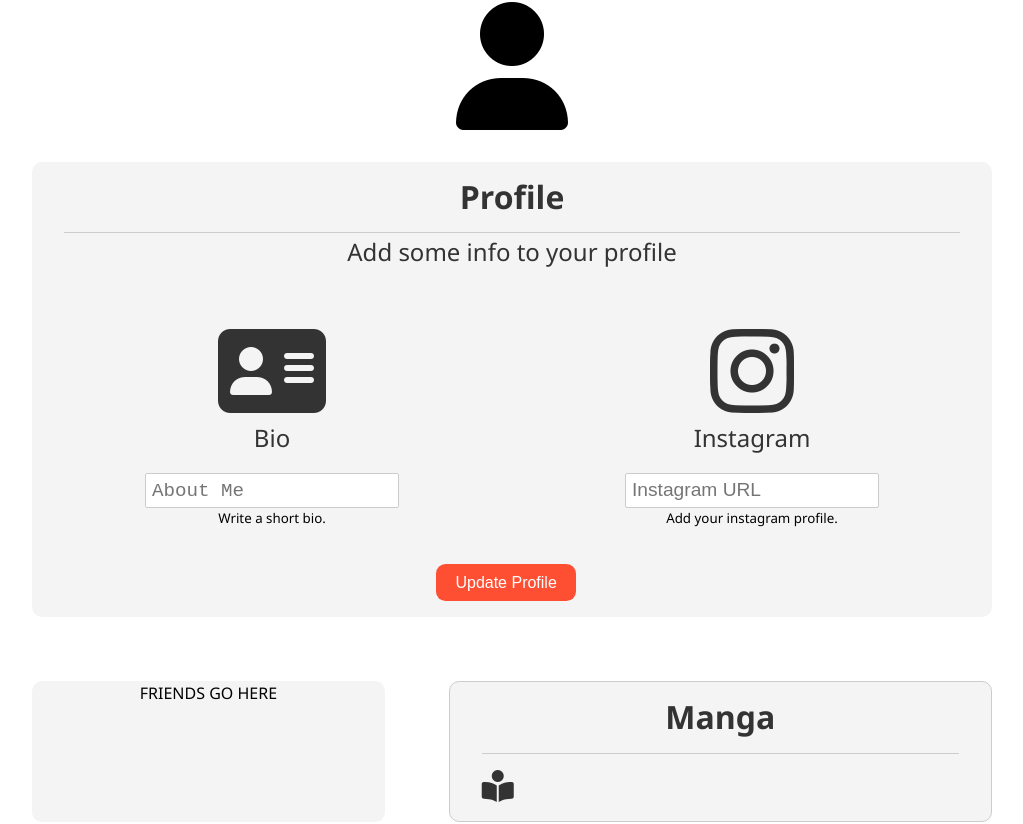
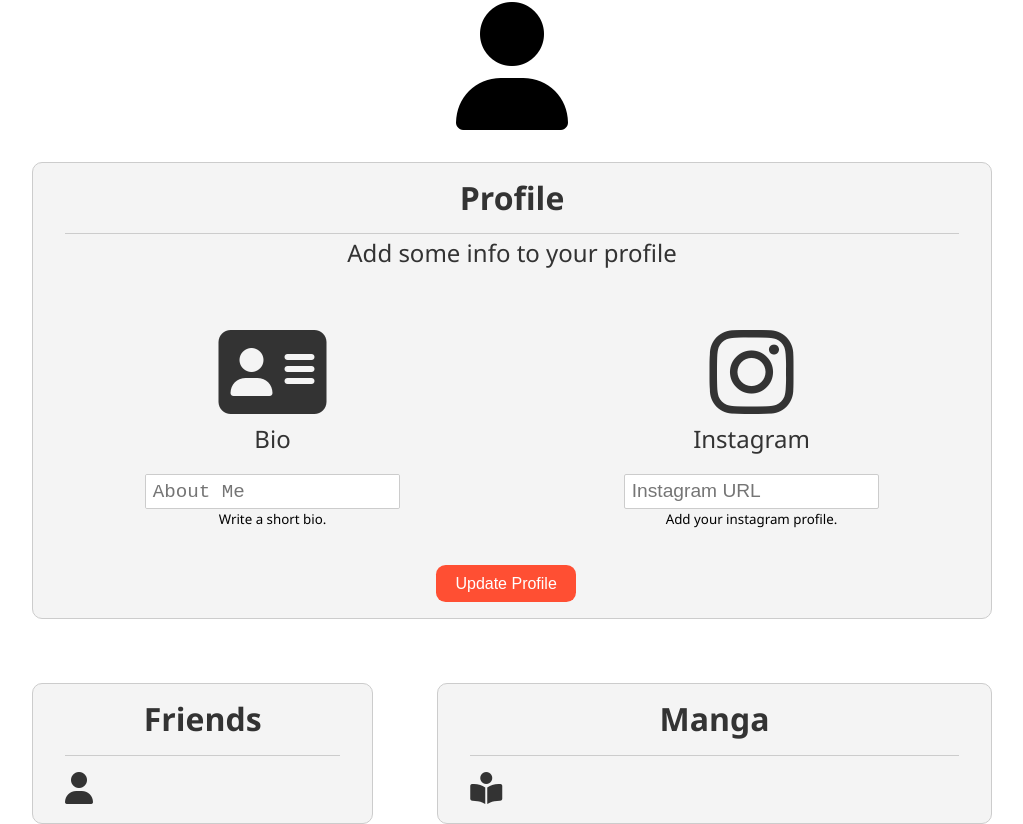
Before and after one commit to mlatif01/manga-fan-v2, a React (Create React App) app in the folder client/: page /dashboard in a window 1280 px wide. Shown: the part 232-1056 px from the top of the page, without its empty margins (128-1151 px from the left). Built offline with nearby package versions, Linux system fonts and the light colour scheme; no server answers.

Commit message:
add friends feature ui/api

```diff
--- /dev/null
+++ b/client/src/api/getUsersFriends.js
@@ -0,0 +1,24 @@
+import React from 'react';
+import axios from 'axios';
+
+// Fetch Users Friends List
+export default async function getUsersFriends() {
+  const headerConfig = {
+    method: 'GET',
+    headers: {
+      'Content-Type': 'application/json',
+      Authorization: JSON.parse(localStorage.getItem('token'))
+    }
+  };
+
+  try {
+    // Fetch users manga list
+    const response = await axios.get('/api/users/friends', headerConfig);
+    const data = await response;
+
+    console.log('received users friends data');
+    return data;
+  } catch (err) {
+    console.log(err);
+  }
+}
--- /dev/null
+++ b/client/src/api/postFriend.js
@@ -0,0 +1,39 @@
+import React from 'react';
+import axios from 'axios';
+import { toast } from 'react-toastify';
+
+const friendGoodRequest = () =>
+  toast.success('Friend Added Successfully', {
+    position: toast.POSITION.RIGHT
+  });
+const friendBadRequest = () => toast.error('Friend Could Not Be Added');
+
+export default async function postFriend(name, friendId, authState) {
+  const friendData = {
+    friendId: friendId,
+    name: name
+  };
+
+  const headerConfig = {
+    method: 'POST',
+    headers: {
+      'Content-Type': 'application/json',
+      'Access-Control-Allow-Origin': '*',
+      Authorization: JSON.parse(localStorage.getItem('token'))
+    }
+  };
+
+  try {
+    const res = await axios.post('/api/users/friends', friendData, headerConfig);
+    if (res.status === 200) {
+      friendGoodRequest();
+      // dispatch({
+      //   type: 'LOGIN',
+      //   payload: res.data
+      // });
+    }
+  } catch (err) {
+    console.log(err);
+    friendBadRequest();
+  }
+}
--- a/client/src/assets/scss/style.scss
+++ b/client/src/assets/scss/style.scss
@@ -182,6 +182,38 @@ h2 {
 
   .friends {
     grid-area: friends;
+
+    h2 {
+      margin-top: 1rem;
+    }
+
+    border: 1px solid #ccc;
+    border-radius: 10px;
+    background-color: $light-color;
+
+    li {
+      list-style: none;
+      justify-content: center;
+      align-items: center;
+      font-size: 1rem;
+      text-align: left;
+      margin: 1rem 1rem;
+
+      span {
+        margin-left: 1rem;
+        i {
+          font-size: 2rem;
+        }
+        p {
+          margin-left: 1rem;
+          display: inline-block;
+        }
+      }
+
+      .btn {
+        float: right;
+      }
+    }
   }
 
   .manga {
@@ -222,6 +254,7 @@ h2 {
 
   .profile {
     grid-area: profile;
+    border: 1px solid #ccc;
 
     h2 {
       margin-top: 1rem;
--- /dev/null
+++ b/client/src/components/FriendCard.js
@@ -0,0 +1,30 @@
+import React, { useEffect, useState } from 'react';
+
+import getUsersFriends from '../api/getUsersFriends';
+
+export default function FriendCard({ user }) {
+  const [friends, setFriends] = useState(['']);
+  // Fetch friends when the state of the token is updated
+  useEffect(() => {
+    getUsersFriends().then(res => {
+      console.log(res.data);
+      setFriends(res.data);
+    });
+  }, []);
+
+  return (
+    <div className='friends card'>
+      <h2 className='text-md'>Friends</h2>
+      <div className='line'></div>
+      {friends.slice(0, 5).map((friend, index) => (
+        <li key={index}>
+          <span>
+            {' '}
+            <i className='fas fa-user'></i>
+            <p className='lead'>{friend.name}</p>
+          </span>
+        </li>
+      ))}
+    </div>
+  );
+}
--- a/client/src/components/OtakuProfile.js
+++ b/client/src/components/OtakuProfile.js
@@ -1,6 +1,7 @@
 import React from 'react';
 
 import postManga from '../api/postManga';
+import postFriend from '../api/postFriend';
 
 export default function OtakuProfile({
   otakuProfile,
@@ -13,6 +14,10 @@ export default function OtakuProfile({
 
   async function addManga(newManga) {
     await postManga(newManga);
+  }
+
+  async function addFriend(newFriend, newFriendId) {
+    await postFriend(newFriend, newFriendId);
   }
 
   return (
@@ -60,18 +65,22 @@ export default function OtakuProfile({
             </li>
           ))}
         </div>
-        {/* CHANGE TO FRIENDS LIST*/}
         <div className='friends-list'>
           <h2 className='text-md'>Friends</h2>
           <div className='line'></div>
-          {otakuProfile.favManga.map((manga, index) => (
-            <li key={manga.author}>
+          {otakuProfile.friends.map((friend, index) => (
+            <li key={index}>
               <span>
                 {' '}
-                <i class='fas fa-user'></i>
-                <p className='lead'>{manga.author}</p>
+                <i className='fas fa-user'></i>
+                <p className='lead'>{friend.name}</p>
               </span>
-              <button className='btn btn-friend'>Add Friend</button>
+              <button
+                onClick={() => addFriend(friend.name, friend.friendId)}
+                className='btn btn-friend'
+              >
+                Add Friend
+              </button>
             </li>
           ))}
         </div>
--- a/client/src/pages/Dashboard.js
+++ b/client/src/pages/Dashboard.js
@@ -2,6 +2,7 @@ import React from 'react';
 
 import ProfileCard from '../components/ProfileCard';
 import MangaCard from '../components/MangaCard';
+import FriendCard from '../components/FriendCard';
 
 export default function Dashboard({ user }) {
   // const username = user.username;
@@ -16,7 +17,7 @@ export default function Dashboard({ user }) {
       <h1 className='text-lg'>Welcome User</h1>
       <i className='fas fa-user fa-8x' style={avatar}></i>
       <div className='dashboard'>
-        <div className='friends card'>FRIENDS GO HERE</div>
+        <FriendCard user={user} />
         <MangaCard user={user} />
         <ProfileCard user={user} />
       </div>
```
Also changed, not shown: 2 other files (tests, documents, lock files or other folders).
